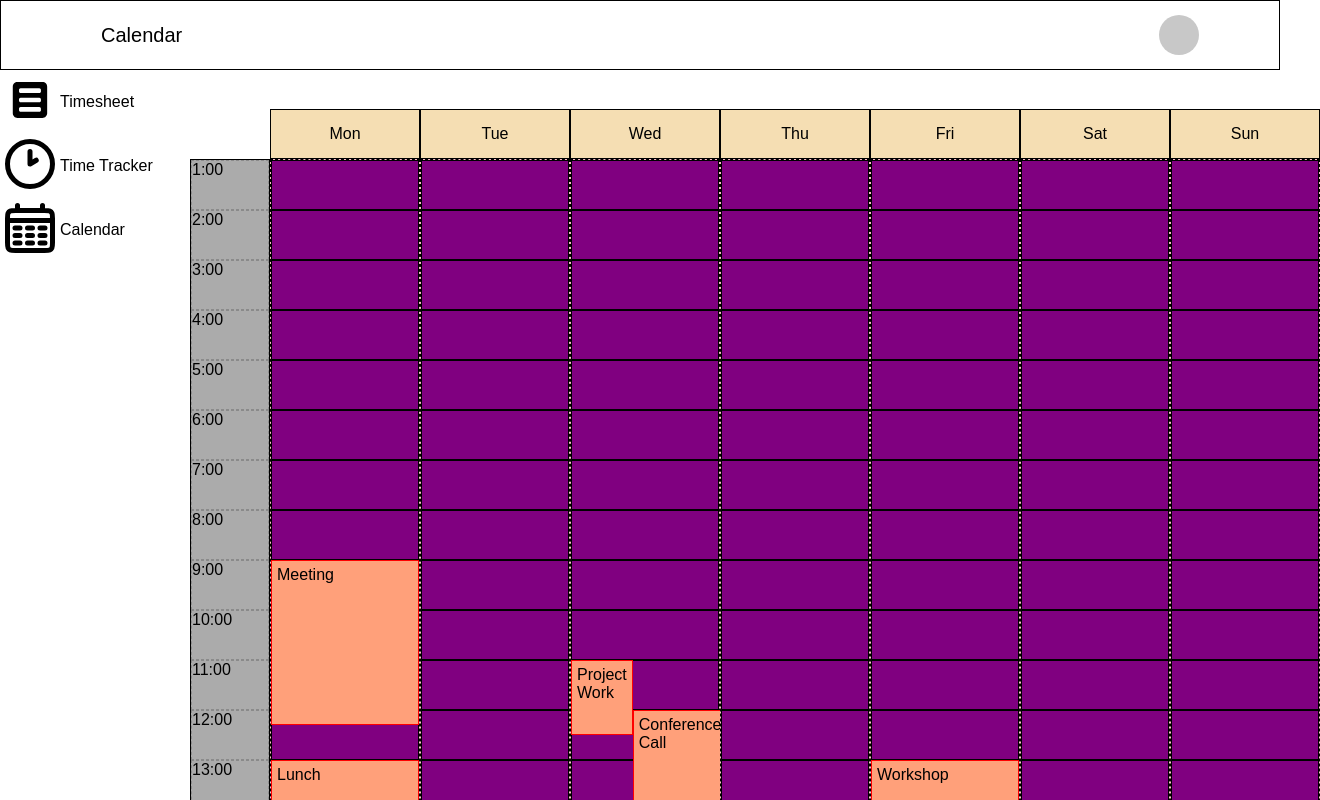
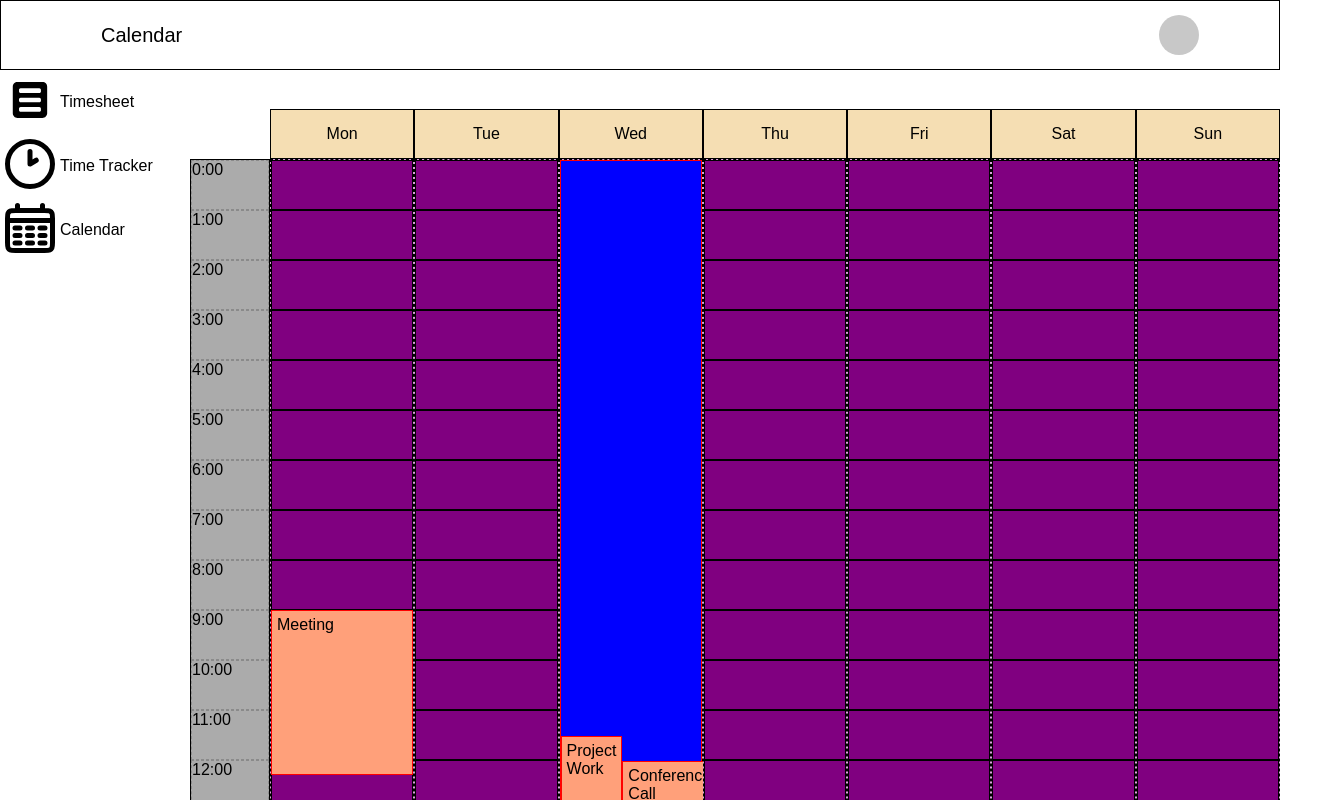
Before and after one commit to Aleena1802/Calendar, a React (Vite) app: page / in a window 1280 px wide. Shown: the top 800 px of the page, 1320 px wide, since content can reach past the window. Built offline with nearby package versions, Linux system fonts and the light colour scheme.

Commit message:
made functions to handle tasks spanning across multiple days

```diff
--- a/public/tasks.json
+++ b/public/tasks.json
@@ -2,31 +2,55 @@
   {
       "task": "Meeting",
       "day": "Monday",
+      "startDate": "2021-02-15",
+      "endDate": "2021-02-17",
       "start": "09:00",
-      "end": "12:15"
+      "end": "12:15",
+      "endDay": "Wednesday"
   },
   {
       "task": "Lunch",
       "day": "Monday",
-      "start": "13:30",
-      "end": "14:30"
+      "startDate": "2021-02-15",
+      "endDate": "2021-02-16",
+      "start": "23:00",
+      "end": "02:30",
+      "endDay": "Tuesday"
   },
   {
       "task": "Project Work",
       "day": "Wednesday",
+      "startDate": "2021-02-17",
+      "endDate": "2021-02-17",
       "start": "11:30",
-      "end": "13:00"
+      "end": "13:00",
+      "endDay": "Wednesday"
   },
   {
       "task": "Workshop",
       "day": "Friday",
+      "startDate": "2021-02-19",
+      "endDate": "2021-02-19",
       "start": "13:00",
-      "end": "15:00"
+      "end": "15:00",
+      "endDay": "Friday"
   },
   {
       "task": "Conference Call",
       "day": "Wednesday",
+      "startDate": "2021-02-17",
+      "endDate": "2021-02-17",
       "start": "12:00",
-      "end": "16:30"
+      "end": "16:30",
+      "endDay": "Wednesday"
+  },
+  {
+      "task": "Something",
+      "day": "Sunday",
+      "startDate": "2021-02-21",
+      "endDate": "2021-02-21",
+      "start": "15:00",
+      "end": "23:00",
+      "endDay": "Sunday"
   }
 ]
--- a/src/calendar/Calendar.tsx
+++ b/src/calendar/Calendar.tsx
@@ -39,16 +39,77 @@ export default function Calendar() {
     const saturdayTasks = tasks.filter(task => task.day === 'Saturday');
     const sundayTasks = tasks.filter(task => task.day === 'Sunday');
 
+    // pushToArray(mondayTasks, tuesdayTasks);
+    // pushToArray(tuesdayTasks, wednesdayTasks);
+    // pushToArray(wednesdayTasks, thursdayTasks);
+    // pushToArray(thursdayTasks, fridayTasks);
+    // pushToArray(fridayTasks, saturdayTasks);
+    // pushToArray(saturdayTasks, sundayTasks);
+    // pushToArray(sundayTasks, mondayTasks);
+
 
     const daysArray: IDays = {
         days: ["Mon", "Tue", "Wed", "Thu", "Fri", "Sat", "Sun"]
     };
 
     const timelineObject: ITime = {
-        timeline: [1, 2, 3, 4, 5, 6, 7, 8, 9, 10, 11, 12, 13, 14, 15, 16, 17, 18, 19, 20, 21, 22, 23]
+        timeline: [0,1, 2, 3, 4, 5, 6, 7, 8, 9, 10, 11, 12, 13, 14, 15, 16, 17, 18, 19, 20, 21, 22, 23]
     };
 
+//   function pushToArray(arr1, arr2){
+//     for(let i = 0; i < arr1.length; i++){
+//         if(arr1[i].day !== arr1[i].endDay){
+//             const newItem = { ...arr1[i] };
+//             newItem.start = "00:00";
+//             newItem.end=arr1[i].end;
+//             newItem.endDay = arr1[i].endDay;
+//             newItem.day = newItem.endDay;
+//             arr2.push(newItem);
+//         }
+//     }
+// }
 
+function range(start, end, step = 1) {
+    const result = [];
+    for (let i = start; i <= end; i += step) {
+      result.push(i);
+    }
+    return result;
+  }
+
+
+  function addToNextDay() {
+    const extendedTasks = tasks.filter(task => {
+        // Only filter tasks that have both a startDate and endDate
+        if (task.startDate && task.endDate) {
+            const startDate = new Date(task.startDate);
+            const endDate = new Date(task.endDate);
+
+            // Return tasks where the startDate and endDate are not the same
+            return startDate.getTime() !== endDate.getTime();
+        }
+        return false;
+    });
+
+    const differenceInDays=[];
+
+    for (let i = 0; i < extendedTasks.length; i++) {
+        const startDate = new Date(extendedTasks[i].startDate);
+        const endDate = new Date(extendedTasks[i].endDate);
+
+        // Calculate the difference in milliseconds
+        const differenceInMillis = endDate - startDate;
+
+        // Convert milliseconds to days
+        const difference = Math.ceil(differenceInMillis / (1000 * 60 * 60 * 24));
+        differenceInDays.push(difference);
+        console.log(`Difference in Days: ${differenceInDays}`);
+    }
+
+    console.log(extendedTasks);
+}
+
+addToNextDay();
 
     return (
         <Box className="calendarContainer">
--- a/src/calendar/CalendarColumn.jsx
+++ b/src/calendar/CalendarColumn.jsx
@@ -2,12 +2,12 @@ import './calendar.css'
 import React, { useEffect, useState, useRef } from "react";
 import { Box } from "@chakra-ui/react";
 
-export default function Column({taskList}){
+export default function Column({ taskList }) {
 
-    const [overlap, setOverlap]=useState(false);
+    const [overlap, setOverlap] = useState(false);
     useEffect(() => {
         let overlapFound = false;
-        if(taskList){
+        if (taskList) {
             taskList.forEach((task, index) => {
                 const endHour = Number(task.end.substring(0, 2));
                 if (index < taskList.length - 1) {
@@ -16,30 +16,38 @@ export default function Column({taskList}){
                         overlapFound = true;
                     }
                 }
-        })};
+            })
+        };
         setOverlap(overlapFound);
     }, [taskList]);
-    return(
+    return (
         <Box className="taskCol">
-        {Array.from({ length: 23 }, (_, index) => (
+            {Array.from({ length: 24 }, (_, index) => (
                 <Box key={index} className="task">
                 </Box>
             ))}
-        <Box className={overlap?'eventContainer':'flexColumn'}>
-            {taskList?
+            <Box className={overlap ? 'eventContainer' : 'flexColumn'}>
+                {taskList ?
                     taskList.map((task, index) => {
                         const startHour = Number(task.start.substring(0, 2));
-                const startMin=Number(task.start.substring(3,5))/60;
+                        const startMin = Number(task.start.substring(3, 5)) / 60;
                         const endHour = Number(task.end.substring(0, 2));
-                const endMin=Number(task.end.substring(3,5))/60;
-                const startTime=startHour+startMin;
-                const endTime=endHour+endMin;
-                const duration = endTime.toFixed(2) - startTime.toFixed(2);
+                        const endMin = Number(task.end.substring(3, 5)) / 60;
+                        const startTime = startHour + startMin;
+                        const endTime = endHour + endMin;
+                        let duration;
 
+                        if (endTime < startTime) {
+                            duration = (24 - startTime);
+                        } else {
+                            duration = endTime - startTime;
+                        }
+
+                        console.log("Duration: " + duration);
                         return (
-                    <Box className={overlap?'overlapEvent':'event'} style={{ height: `${duration.toFixed(1) * 50}px`, top: `${(startHour - 1) * 50}px` }}>{task.task}</Box>
+                            <Box className={overlap ? 'overlapEvent' : 'event'} style={{ height: `${duration.toFixed(1) * 50}px`, top: `${(startTime) * 50}px` }}>{task.task}</Box>
                         )
-            }):''}
+                    }) : ''}
             </Box>
 
 
--- a/src/calendar/calendar.css
+++ b/src/calendar/calendar.css
@@ -63,7 +63,7 @@
     background-color: rgb(215, 215, 215);
     border: 1px solid black;
     border-style:dashed;
-    width: 150px;
+    width: auto;
     height: 100%;
     background-color: pink;
     display: flex;
@@ -85,9 +85,9 @@
 
 .taskCol {
     position: relative;
-    width: 150px;
+    width: 100%;
     height: 100%;
-    background-color: pink;
+    background-color: plum;
 }
 
 .eventContainer{
@@ -95,7 +95,9 @@
     position: absolute;
     width: 100%;
     display: grid;
-    grid-template-columns: 1fr 1fr;
+    grid-auto-flow: column;
+    background-color: blue;
+    border: 1px solid red;
 }
 
 .overlapEvent{
@@ -104,6 +106,9 @@
     padding: 5px;
     box-sizing: border-box;
     position: relative;
+    display: flex;
+    flex-wrap: wrap;
+    width:auto;
 }
 
 .event {
@@ -113,6 +118,8 @@
     box-sizing: border-box;
     width: 100%;
     position: absolute;
+    display: flex;
+    flex-wrap: wrap;
 }
 
 .flexColumn{
@@ -124,4 +131,5 @@
 
 .taskGrid{
     display: flex;
+    background-color: pink;
 }
```
Lines whose indentation alone changed are shown as unchanged.
